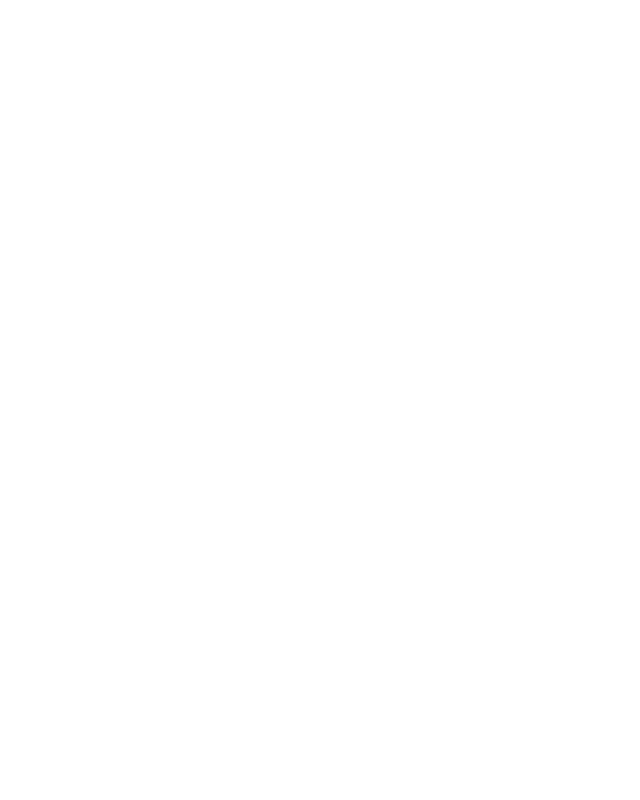
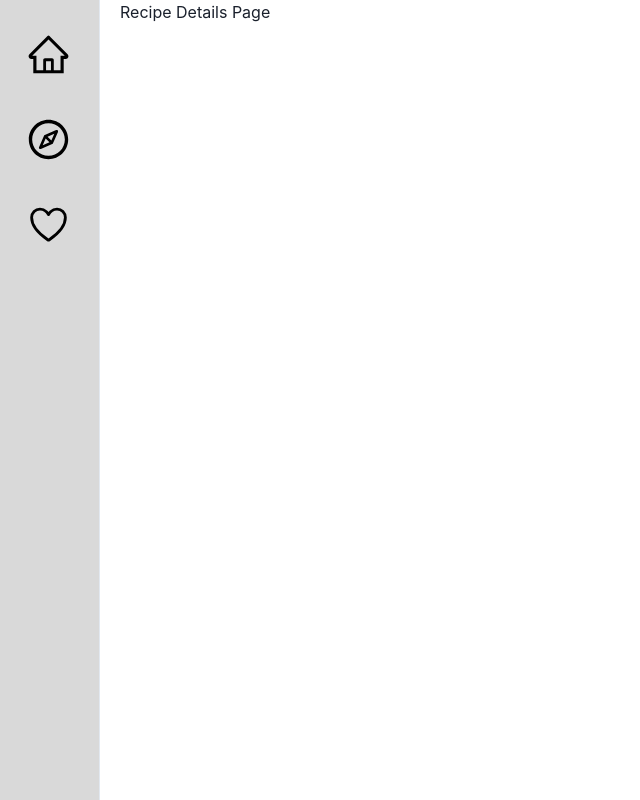
Before and after one commit to FridahNtika/recipe-app-week3, a React (Vite) app in the folder frontend/recipes/: page /recipe-details in a window 1280 px wide. Shown: the whole page, without its empty margins (0-640 px from the left). Built offline with nearby package versions, Linux system fonts and the light colour scheme.

Commit message:
add navbar to recipe details page

```diff
--- a/frontend/recipes/src/roots/RecipeDetails.jsx
+++ b/frontend/recipes/src/roots/RecipeDetails.jsx
@@ -1,9 +1,11 @@
 import React from 'react'
+import NavBar from '../components/NavBar'
 
 const RecipeDetails = () => {
   return (
     <div>
-      <h1>Recipe Details Page</h1>
+      <NavBar/>
+      <p>Recipe Details Page</p>
     </div>
   )
 }
```
